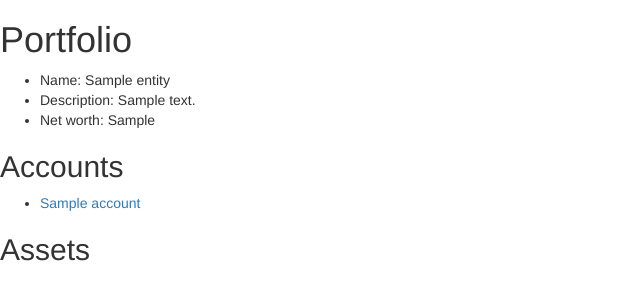
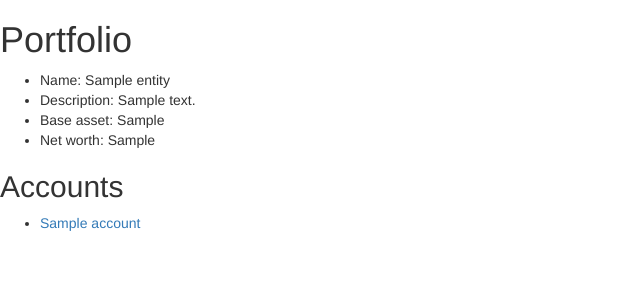
Before and after one commit to suminb/finance, a Flask app: template finance/main/templates/view_portfolio.html in a window 1280 px wide. Shown: the top 300 px of the page, without its empty margins (0-640 px from the left). Run offline with Flask 2, Linux system fonts and the light colour scheme; a user stored in the database is signed in; tables that the repository leaves empty hold one stand-in row (values such as "Sample post"); the template is opened without the code that fills it: most values are stand-ins (such as "Sample title", 1, 10 or a date in 2020); some libraries are stand-ins or nearby versions.

Commit message:
Show a base asset for a portfolio

```diff
--- a/finance/main/templates/view_portfolio.html
+++ b/finance/main/templates/view_portfolio.html
@@ -6,6 +6,7 @@
   <ul>
     <li>Name: {{ entity.name }}</li>
     <li>Description: {{ entity.description }}</li>
+    <li>Base asset: {{ entity.target_asset }}</li>
     <li>Net worth: {{ entity.net_worth() }}</li>
   </ul>
 
@@ -20,7 +21,4 @@
     {% endfor %}
   </ul>
 
-
-<h2>Assets</h2>
-
 {% endblock %}
```
Lines whose indentation alone changed are shown as unchanged.
